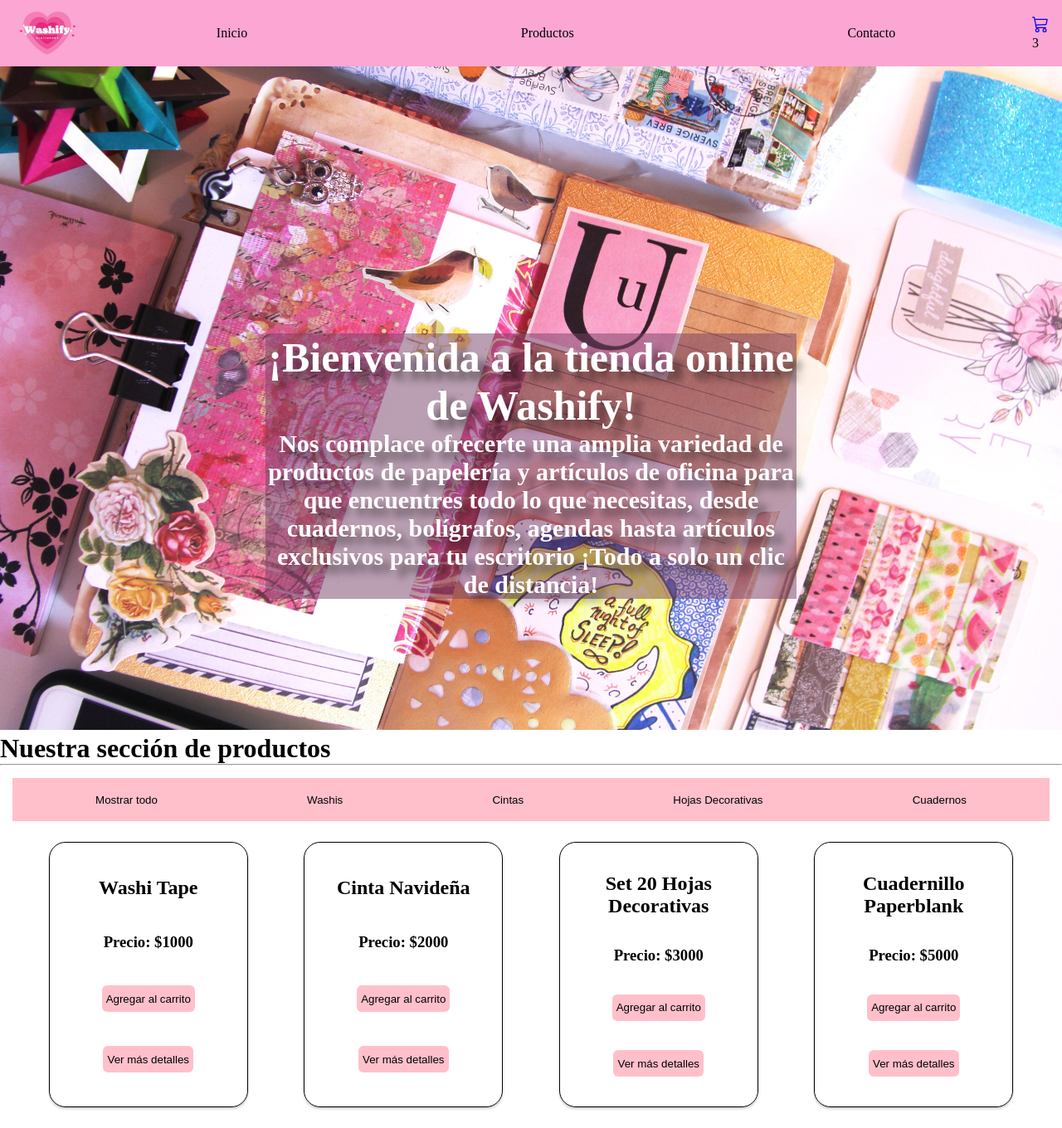
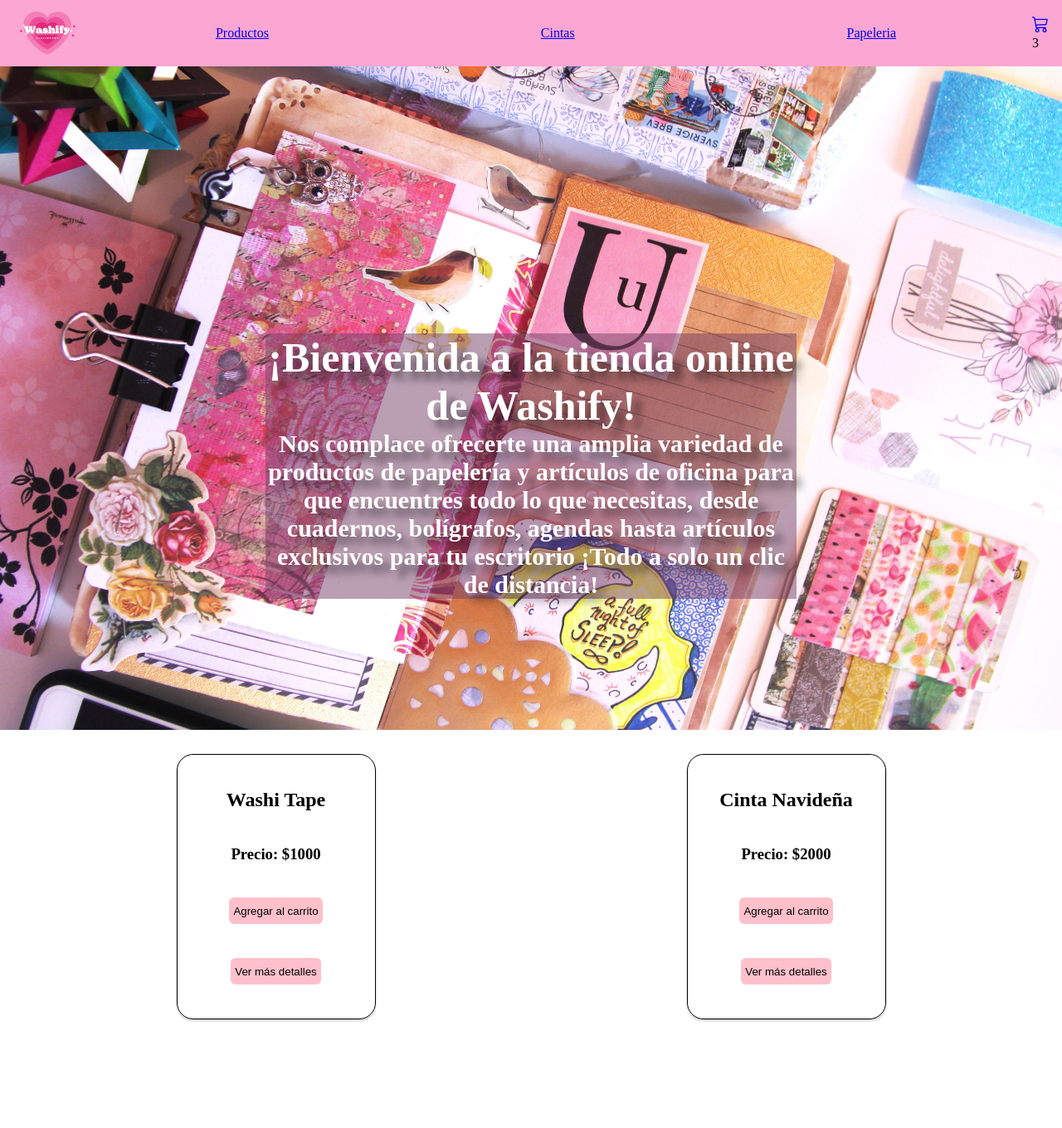
Before and after one commit to BrenDelfino/ProyectoFinal-Delfino-React, a React (Vite) app: page /productos/cintas in a window 1280 px wide. Shown: the whole page at 83% size. After the commit the page ends 1254 px from the top, so only its background shows below. Built offline with nearby package versions, Linux system fonts and the light colour scheme.

Commit message:
carga final segunda entrega routing

```diff
--- a/package.json
+++ b/package.json
@@ -11,7 +11,8 @@
   },
   "dependencies": {
     "react": "^19.0.0",
-    "react-dom": "^19.0.0"
+    "react-dom": "^19.0.0",
+    "react-router-dom": "^7.3.0"
   },
   "devDependencies": {
     "@eslint/js": "^9.21.0",
--- a/src/App.jsx
+++ b/src/App.jsx
@@ -1,12 +1,20 @@
+import { BrowserRouter as Router, Route, Routes } from 'react-router-dom';
 import './App.css';
 import ItemListContainer from './components/ItemListContainer/ItemListContainer.jsx';
 import NavBar from './components/NavBar/NavBar.jsx';
+import ItemDetail from './components/ItemDetail/ItemDetail.jsx';
 
 function App() {
   return (
     <div>
-      <NavBar/>
-      <ItemListContainer greetings="Nuestra sección de productos"/>
+      <Router>
+        <NavBar/>
+        <Routes>
+          <Route path="/productos" element={<ItemListContainer />} />
+          <Route path="/productos/:categoria" element={<ItemListContainer/>} />
+          <Route path="/detalle/:id" element={<ItemDetail/>} />
+        </Routes>
+      </Router>
     </div>
   )
 };
--- a/src/components/Item/Item.jsx
+++ b/src/components/Item/Item.jsx
@@ -1,6 +1,7 @@
+import { Link } from 'react-router-dom';
 import './Item.css';
 
-function Item({ id, nombre, precio, usarFiltro }) {
+function Item({ id, nombre, precio }) {
 
     function agregarAlCarrito() {
         console.log("Agregaste:", nombre);
@@ -11,7 +12,12 @@ function Item({ id, nombre, precio, usarFiltro }) {
                 <h2><b>{nombre || "NO DISPONIBLE"} </b></h2>
                 <h3>Precio: ${precio || "SIN STOCK"} </h3>
                 <button disabled = {!nombre} className="card-btn" onClick={() => agregarAlCarrito()}>Agregar al carrito</button>
-                <button disabled = {!nombre} className="card-btn" onClick={() => usarFiltro("Detalle", id)}>Ver más detalles</button>
+                <Link to={`/detalle/${id}`}>
+                    <button disabled = {!nombre} className="card-btn">
+                        Ver más detalles
+                    </button>
+                </Link>
+
             </div>
     );
 };
--- a/src/components/ItemDetail/ItemDetail.jsx
+++ b/src/components/ItemDetail/ItemDetail.jsx
@@ -1,17 +1,45 @@
+import { useParams } from 'react-router-dom';
 import './ItemDetail.css';
+import { useEffect, useState } from 'react';
+import { productos } from '../../productos.js';
+import { Link } from 'react-router-dom';
 
-function ItemDetail({item, usarFiltro}) {
+function ItemDetail() {
 
-    const{ nombre, precio, detalle, stock } = item;
+    const {id} = useParams();
+    const [detalle, setDetalle] = useState(null);
+
+    const fetchData = () => {
+        return new Promise((resolve) => {
+            setTimeout(() => {
+                resolve(productos);
+            }, 1000);
+        });
+    };
+
+    useEffect (() => {
+        fetchData().then(response => {
+            const detalleDelProducto = response.find(el => el.id === id);
+            setDetalle(detalleDelProducto);
+        })
+        .catch(err => console.error(err));
+    },[id]);
+
+    if (!detalle) {
+        return <p>Cargando producto...</p>;
+    }
 
     return (
             <div className="card-detail">
-                <h2><b>{nombre || "NO DISPONIBLE"} </b></h2>
-                <h3>Precio: ${precio || "SIN STOCK"} </h3>
-                <p><b>{detalle}</b></p>
-                <p>Quedan: {stock}</p>
-                <button disabled = {!nombre} className="card-btn" onClick={() => agregarAlCarrito()}>Agregar al carrito</button>
-                <button disabled = {!nombre} className="card-btn" onClick={() => usarFiltro("Mostrar todo")}>Volver al inicio</button>
+                <h2><b>{detalle.nombre || "NO DISPONIBLE"} </b></h2>
+                <h3>Precio: ${detalle.precio || "SIN STOCK"} </h3>
+                <p><b>{detalle.descripcion}</b></p>
+                <p>Quedan: {detalle.stock}</p>
+                <button className="card-btn" onClick={() => agregarAlCarrito()}>Agregar al carrito</button>
+                <Link to={`/productos`}>
+                    <button className="card-btn">Volver al inicio</button>
+                </Link>
+
             </div>
     );
 };
--- a/src/components/ItemListContainer/ItemListContainer.jsx
+++ b/src/components/ItemListContainer/ItemListContainer.jsx
@@ -4,43 +4,14 @@ import './ItemListContainer.css';
 import React, { useEffect, useState } from 'react';
 import Loader from '../Loader/loader';
 import Carousel from '../Carousel/carousel';
-import ItemDetail from '../ItemDetail/ItemDetail';
+import { useParams } from 'react-router-dom';
 
-function ItemListContainer({greetings}) {
+function ItemListContainer() {
 
     const[todosLosProductos, setTodosLosProductos] = useState([]);
     const[misProductos, setMisProductos] = useState([]);
     const[loading, setLoading] = useState(true);
-    const[detalleFiltrado, setDetalleFiltrado] = useState(false);
-
-    const usarFiltro = (filtro, id) => {
-        switch (filtro) {
-            case "Mostrar todo":
-                setDetalleFiltrado (false);
-                setMisProductos(todosLosProductos);
-                break;
-            case "Washis":
-                setDetalleFiltrado (false);
-                setMisProductos(todosLosProductos.filter(el => el.id === "washi"));
-                break;
-            case "Cintas":
-                setDetalleFiltrado (false);
-                setMisProductos(todosLosProductos.filter(el => el.id === "cinta"));
-                break;
-            case "Hojas Decorativas":
-                setDetalleFiltrado (false);
-                setMisProductos(todosLosProductos.filter(el => el.id === "papelDeco"));
-                break;
-            case "Cuadernos":
-                setDetalleFiltrado (false);
-                setMisProductos(todosLosProductos.filter(el => el.id === "cuadernillo"));
-                break;
-            case "Detalle":
-                setDetalleFiltrado (true);
-                setMisProductos(todosLosProductos.filter(el => el.id === id));
-                break;
-        };
-    };
+    const {categoria} = useParams();
 
     const fetchData = () => new Promise((resolve, reject) => {
         setTimeout(() => {
@@ -49,36 +20,30 @@ function ItemListContainer({greetings}) {
     });
 
     useEffect(() => {
-        fetchData().then(response => {
-            setTodosLosProductos(response);
-            setMisProductos(response);
+            fetchData().then(response => {
+            if (categoria) {
+                const productosFiltrados = response.filter(el => el.categoria === categoria);
+                setMisProductos(productosFiltrados);
+            } else {
+                setMisProductos(response);
+            }
             setLoading(false);
         })
-        .catch(err => console.error(err));
-    },[]);
+        .catch(err => {
+            console.error(err);
+            setLoading(false);
+        });
+    },[categoria]);
 
     return (
         <>
             <Carousel/>
-            <h1>{greetings}</h1>
-            <hr />
-            {
-            ! detalleFiltrado &&
-            <div className="filter-container">
-                <button className="filtros-btn" onClick={() => usarFiltro("Mostrar todo")}>Mostrar todo</button>
-                <button className="filtros-btn" onClick={() => usarFiltro("Washis")}>Washis</button>
-                <button className="filtros-btn" onClick={() => usarFiltro("Cintas")}>Cintas</button>
-                <button className="filtros-btn" onClick={() => usarFiltro("Hojas Decorativas")}>Hojas Decorativas</button>
-                <button className="filtros-btn" onClick={() => usarFiltro("Cuadernos")}>Cuadernos</button>
-            </div>
-            }
             <div className="card-container">
                 {
                     loading ? <Loader/> :
-                        detalleFiltrado ? <ItemDetail item={misProductos[0]} usarFiltro={usarFiltro}/> :
                         misProductos.map ((el, index) => {
                             return (
-                            <Item key={index} id={el.id} nombre={el.nombre} precio={el.precio} usarFiltro={usarFiltro}/>
+                            <Item key={index} id={el.id} nombre={el.nombre} precio={el.precio} />
                             );
                         })
                 }
--- a/src/components/NavBar/NavBar.jsx
+++ b/src/components/NavBar/NavBar.jsx
@@ -1,6 +1,7 @@
 import CartWidget from '../CartWidget/CartWidget';
 import './NavBar.css';
 import logo from '../Img/logo.jpg';
+import { Link } from 'react-router-dom';
 
 function NavBar() {
     return (
@@ -11,9 +12,21 @@ function NavBar() {
                         <img src={logo} alt="Logo Washify" className="logo" />
                     </a>
                     <ul className="nav-ul">
-                        <li className="nav-li">Inicio</li>
-                        <li className="nav-li">Productos</li>
-                        <li className="nav-li">Contacto</li>
+                        <li className="nav-li">
+                            <Link to="/productos">
+                                Productos
+                            </Link>
+                        </li>
+                        <li className="nav-li">
+                            <Link to="/productos/cintas">
+                                Cintas
+                            </Link>
+                        </li>
+                        <li className="nav-li">
+                            <Link to="/productos/papeleria">
+                                Papeleria
+                            </Link>
+                        </li>
                     </ul>
                     <CartWidget/>
                 </nav>
--- a/src/productos.js
+++ b/src/productos.js
@@ -1,38 +1,38 @@
 export const productos = [
     {
-        id: "washi",
+        id: "1",
         nombre: "Washi Tape",
         precio: "1000",
         img: "",
-        categoria: "1",
-        detalle: "Las washi tapes son cintas adhesivas decorativas de papel japonés. Se caracterizan por sus diseños coloridos y patterns creativos, y se utilizan en manualidades, scrapbooking, decoración, y organización. Son fáciles de usar, reposicionables y no dejan residuos al despegarse.",
+        categoria: "cintas",
+        descripcion: "Las washi tapes son cintas adhesivas decorativas de papel japonés. Se caracterizan por sus diseños coloridos y patterns creativos, y se utilizan en manualidades, scrapbooking, decoración, y organización. Son fáciles de usar, reposicionables y no dejan residuos al despegarse.",
         stock: "10"
     },
     {
-        id: "cinta",
+        id: "2",
         nombre: "Cinta Navideña",
         precio: "2000",
         img: "",
-        categoria: "2",
-        detalle: "Las cintas decorativas se usan para personalizar y decorar objetos, como cuadernos, tarjetas, regalos, y en proyectos de scrapbooking o manualidades. Son ideales para darle un toque creativo y colorido a cualquier superficie.",
+        categoria: "cintas",
+        descripcion: "Las cintas decorativas se usan para personalizar y decorar objetos, como cuadernos, tarjetas, regalos, y en proyectos de scrapbooking o manualidades. Son ideales para darle un toque creativo y colorido a cualquier superficie.",
         stock: "5"
     },
     {
-        id: "papelDeco",
+        id: "3",
         nombre: "Set 20 Hojas Decorativas",
         precio: "3000",
         img: "",
-        categoria: "3",
-        detalle: "Los papeles decorativos se usan para manualidades, scrapbooking, envolver regalos, hacer tarjetas, y para decorar superficies como paredes o muebles. Añaden color y diseño a proyectos creativos.",
+        categoria: "papeleria",
+        descripcion: "Los papeles decorativos se usan para manualidades, scrapbooking, envolver regalos, hacer tarjetas, y para decorar superficies como paredes o muebles. Añaden color y diseño a proyectos creativos.",
         stock: "2"
     },
     {
-        id: "cuadernillo",
+        id: "4",
         nombre: "Cuadernillo Paperblank",
         precio: "5000",
         img: "",
-        categoria: "4",
-        detalle: "Los cuadernillos Paperblanks son cuadernos de alta calidad, conocidos por sus elegantes y detalladas portadas, que imitan estilos artísticos antiguos. Son ideales para escritura, dibujo y proyectos creativos, y ofrecen una excelente durabilidad con hojas de papel de buena textura.",
+        categoria: "papeleria",
+        descripcion: "Los cuadernillos Paperblanks son cuadernos de alta calidad, conocidos por sus elegantes y detalladas portadas, que imitan estilos artísticos antiguos. Son ideales para escritura, dibujo y proyectos creativos, y ofrecen una excelente durabilidad con hojas de papel de buena textura.",
         stock: "8"
     },
 ];
```
Also changed, not shown: 1 other file (tests, documents, lock files or other folders).
